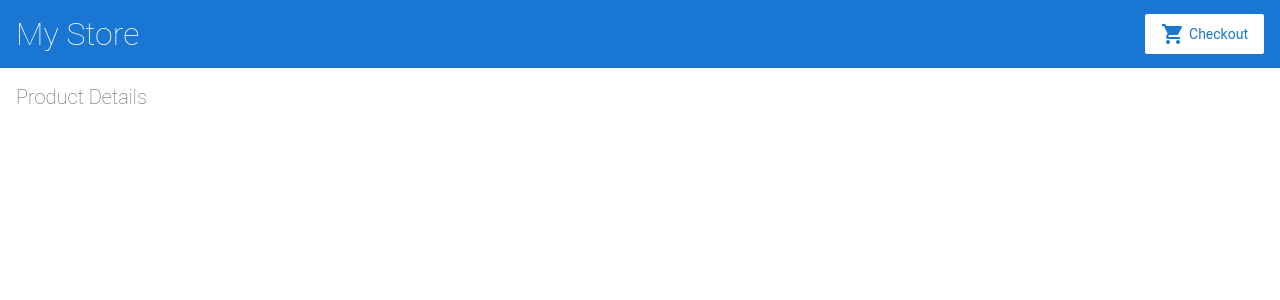
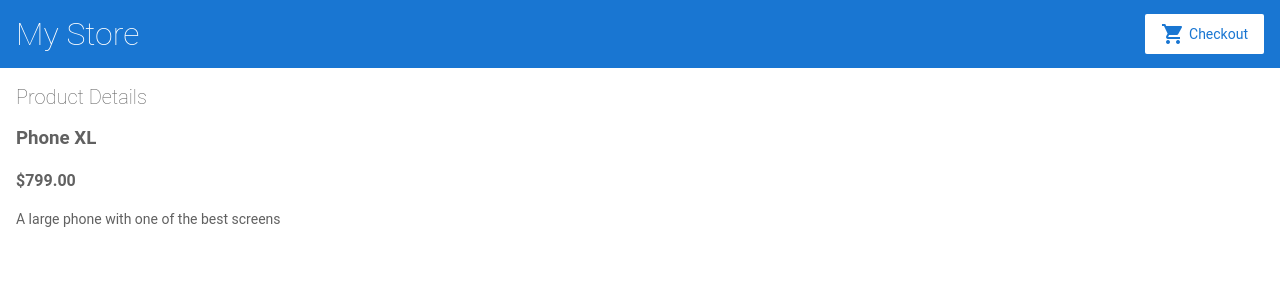
Before and after one commit to PororoShuang/Getting-Started-With-Angular, an Angular app: page /products/1 in a window 1280 px wide. Shown: the top 300 px of the page. Built offline with nearby package versions, Linux system fonts and the light colour scheme.

Commit message:
1 file modified

```diff
--- a/src/app/product-details/product-details.component.ts
+++ b/src/app/product-details/product-details.component.ts
@@ -18,21 +18,21 @@ export class ProductDetailsComponent {
 
   constructor(private route: ActivatedRoute) {}
 
-  ngOninit() {
-    //First get the product id from the current route
+  ngOnInit() {
+    // First get the product id from the current route.
     const routeParams = this.route.snapshot.paramMap;
     const productIdFromRoute = Number(routeParams.get('productId'));
 
-    //Find the product that correspond with the id provided in route
+    // Find the product that correspond with the id provided in route.
     this.product = products.find(
       (product) => product.id === productIdFromRoute
     );
-    //In Angular, as in JavaScript, the "===" operator is a strict equality operator, while the "==" operator is a loose equality operator.
+  }
+  //In Angular, as in JavaScript, the "===" operator is a strict equality operator, while the "==" operator is a loose equality operator.
 
-    //The main difference between them is in how they compare values:
+  //The main difference between them is in how they compare values:
 
-    //"===" checks if two values are of the same type and have the same value. If they are not, it returns false.
-    //"==" checks if two values are equal, even if they are of different types. It performs type coercion if necessary to compare the values. For example, "1" == 1 would return true.
-    //In general, it is recommended to use the "===" operator in Angular (and in JavaScript) to avoid unexpected type coercion and ensure that you are comparing values of the same type. However, there may be some cases where using "==" is appropriate, such as when you want to check if a value is null or undefined, since they are considered equal when using "==" but not when using "===".
-  }
+  //"===" checks if two values are of the same type and have the same value. If they are not, it returns false.
+  //"==" checks if two values are equal, even if they are of different types. It performs type coercion if necessary to compare the values. For example, "1" == 1 would return true.
+  //In general, it is recommended to use the "===" operator in Angular (and in JavaScript) to avoid unexpected type coercion and ensure that you are comparing values of the same type. However, there may be some cases where using "==" is appropriate, such as when you want to check if a value is null or undefined, since they are considered equal when using "==" but not when using "===".
 }
```
